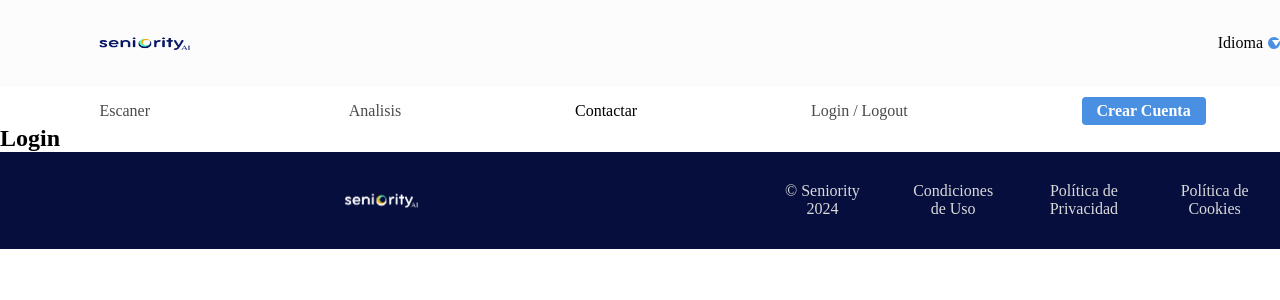
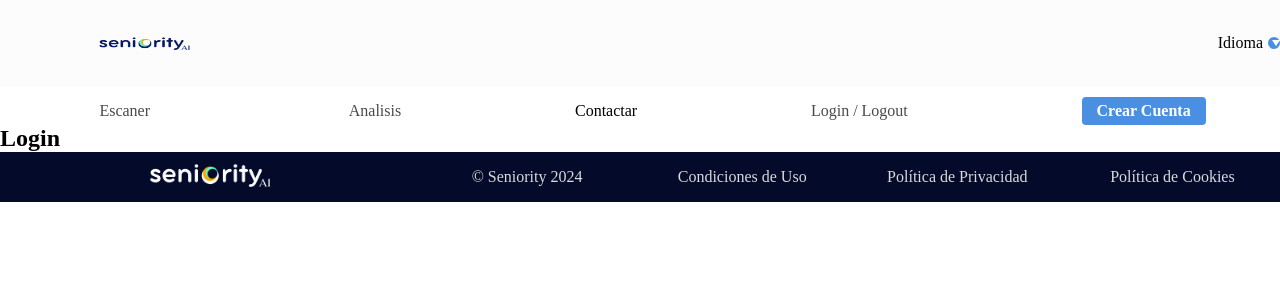
Before and after one commit to Mikelondrio/desafio-tripulaciones, a React (Vite) app in the folder front/: page /login in a window 1280 px wide. Shown: the top 300 px of the page. Built offline with nearby package versions, Linux system fonts and the light colour scheme.

Commit message:
logo nav recortado y color foot

```diff
--- a/front/src/componentes/footer/footer.jsx
+++ b/front/src/componentes/footer/footer.jsx
@@ -1,6 +1,6 @@
 import { Outlet, NavLink, useSearchParams } from "react-router-dom";
 import styles from './footer.module.css'
-import logoFooter from '../../assets/seniority_logoblanco_sinfondo_uso_en_fondo oscuro.png'
+import logoFooter from '../../assets/logo_footer.png'
 
 
 export const Footer = () => {
--- a/front/src/componentes/footer/footer.module.css
+++ b/front/src/componentes/footer/footer.module.css
@@ -14,7 +14,7 @@
   flex-direction: column;
   align-items: center;
   justify-content: space-around;
-  background-color: #050E3C;
+  background-color: #040A2A;
 }
 
 .logo{
@@ -27,7 +27,7 @@
 
 .image{
   width: 30%;
-  background-color: #050E3C;
+  background-color: #040A2A;
 }
 
 .bottomBar{
@@ -57,7 +57,7 @@
   align-items: center;
   justify-content: center;
   padding: 1rem 1rem;
-  background-color: #050E3C;
+  background-color: #040A2A;
 }
 
 
```
Also changed, not shown: front/src/assets/logo_navbar.png (added), 1 other file (tests, documents, lock files or other folders).
